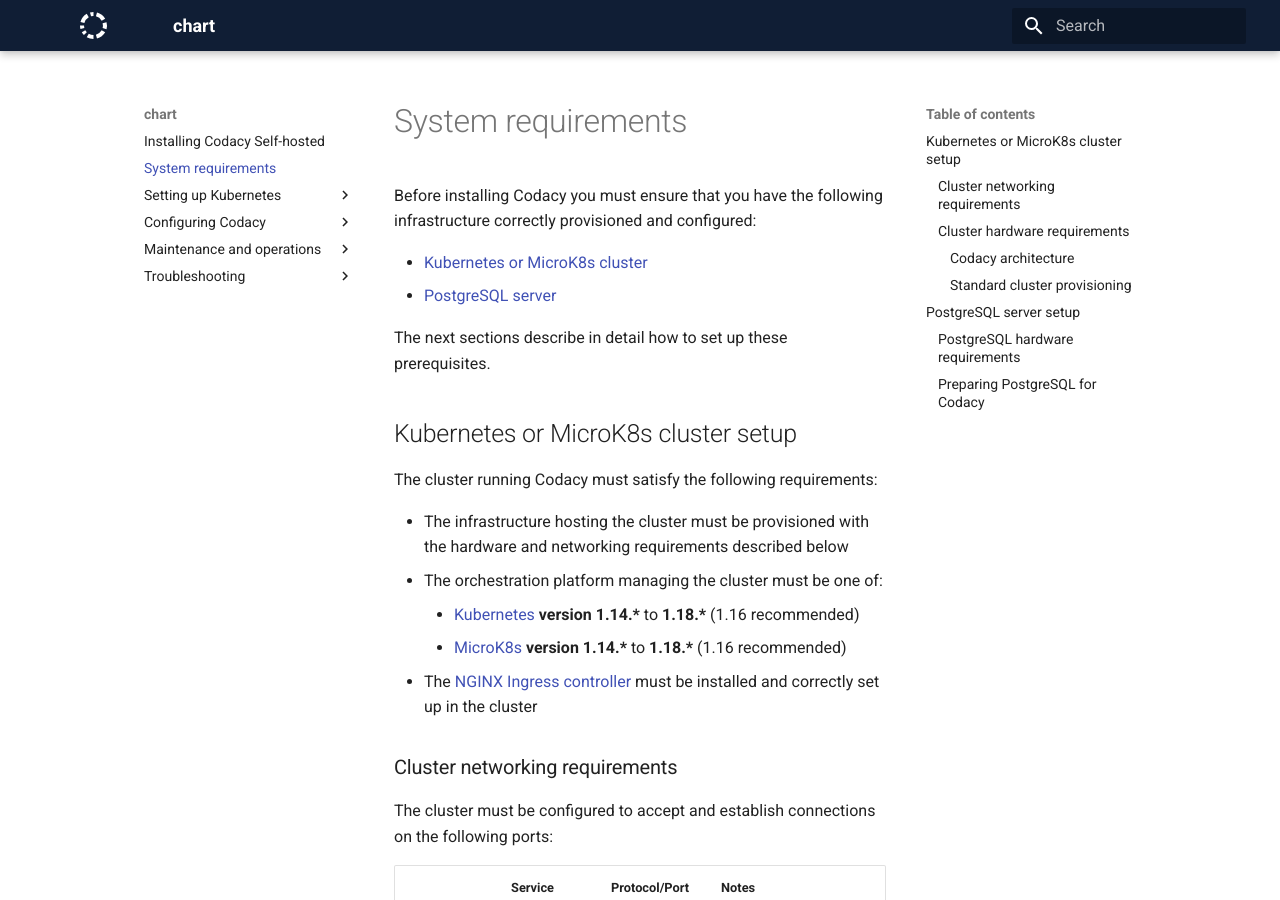
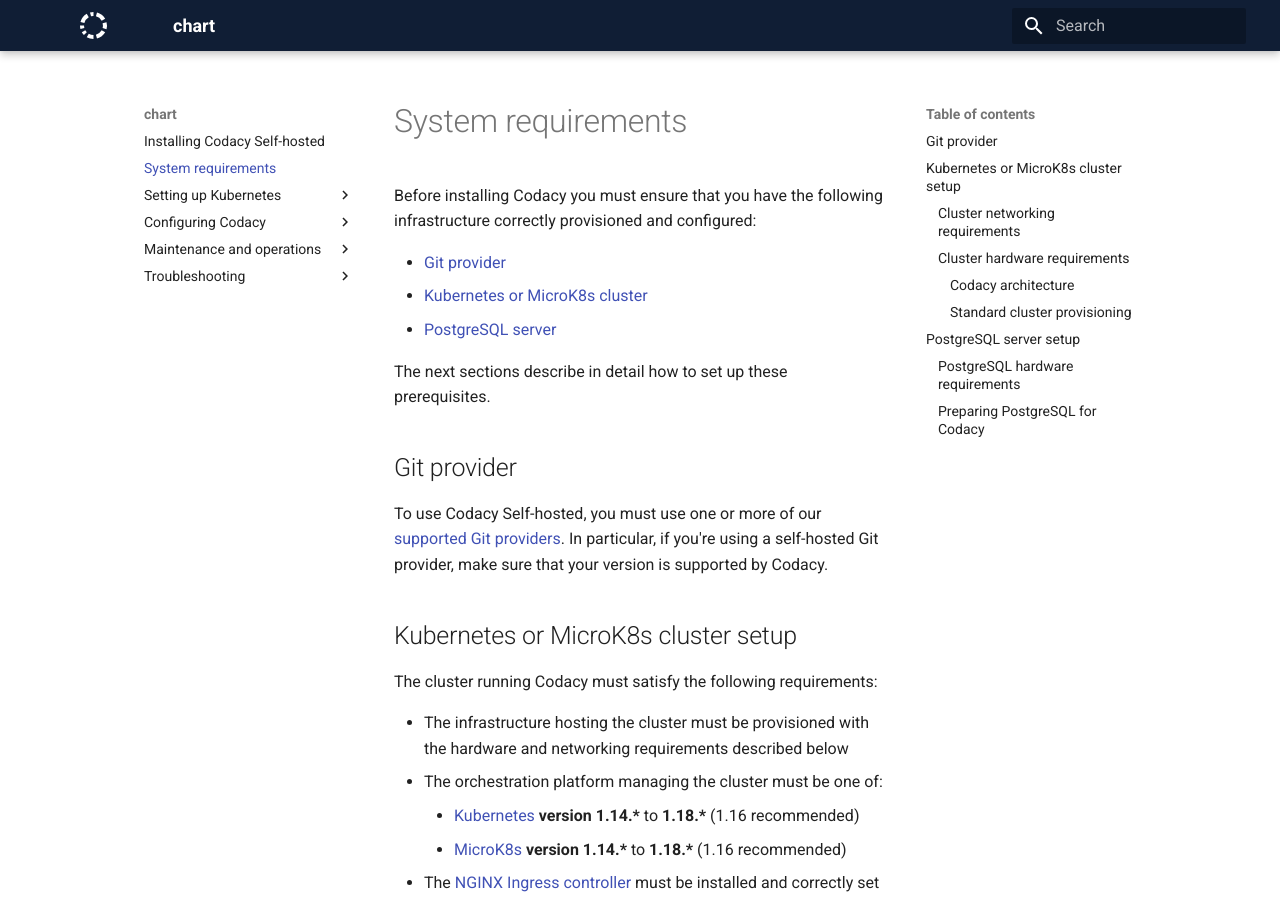
Before and after one commit to codacy/chart, an MkDocs documentation site: the page built from docs/requirements.md, in a window 1280 px wide and 900 px high. Built offline with MkDocs 1.6.1 and Material for MkDocs 9.7.7, drawn with Linux system fonts in a browser that asks for light colours.

Commit message:
feature: Mention supported Git providers in system requirements (#649)

```diff
--- a/docs/requirements.md
+++ b/docs/requirements.md
@@ -2,10 +2,15 @@
 
 Before installing Codacy you must ensure that you have the following infrastructure correctly provisioned and configured:
 
+-   [Git provider](#git-provider)
 -   [Kubernetes or MicroK8s cluster](#kubernetes-or-microk8s-cluster-setup)
 -   [PostgreSQL server](#postgresql-server-setup)
 
 The next sections describe in detail how to set up these prerequisites.
+
+## Git provider
+
+To use Codacy Self-hosted, you must use one or more of our [supported Git providers](../faq/general/which-version-control-systems-do-you-support/). In particular, if you're using a self-hosted Git provider, make sure that your version is supported by Codacy.
 
 ## Kubernetes or MicroK8s cluster setup
 
```
